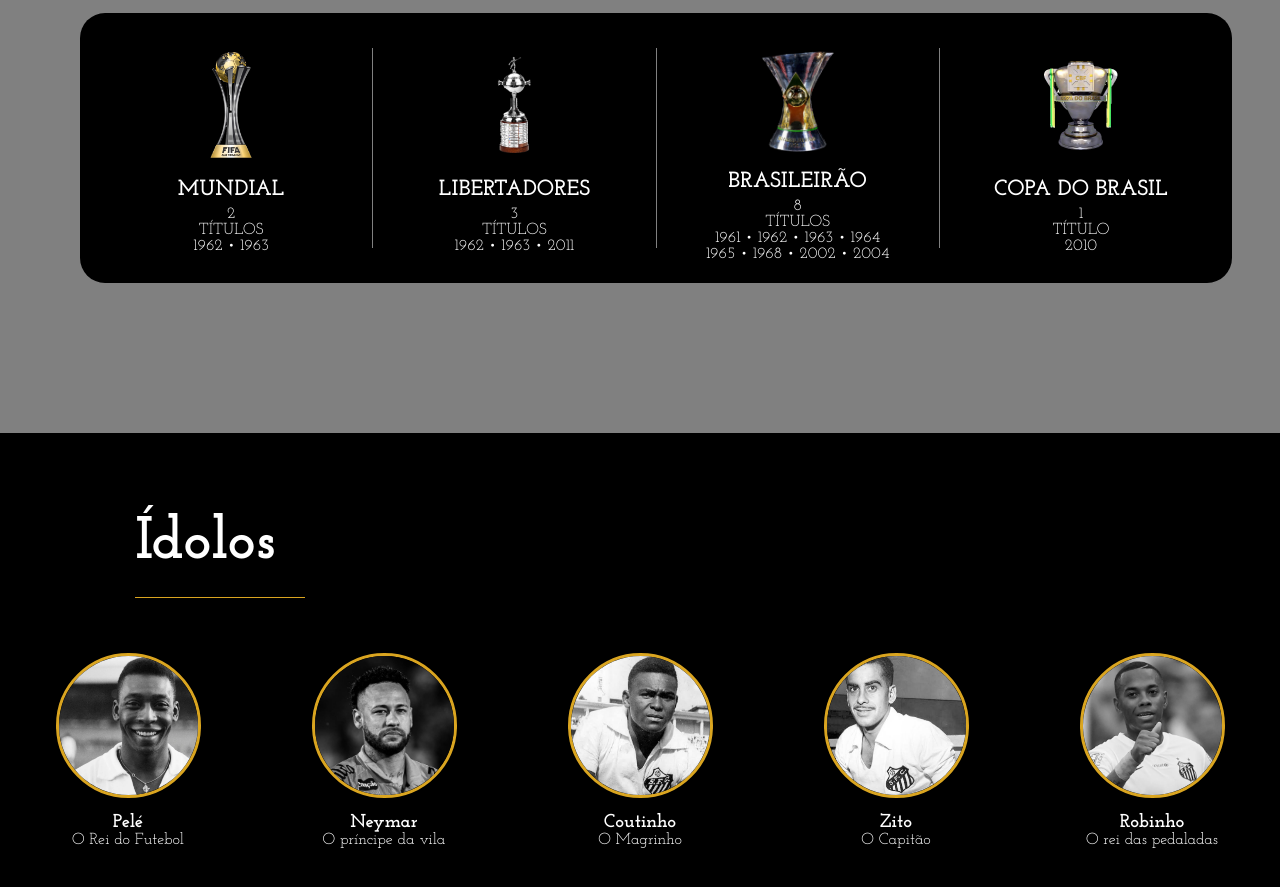
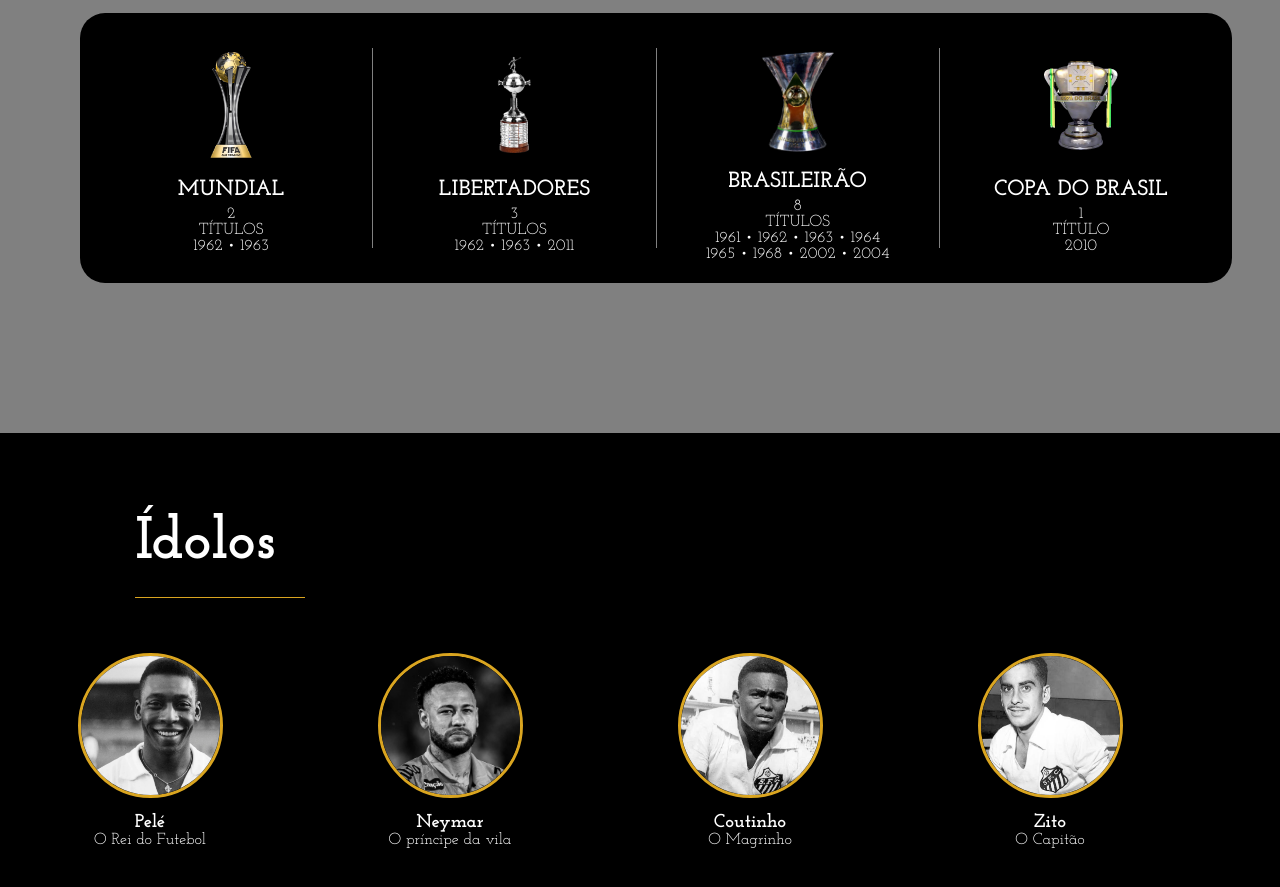
Before and after one commit to Pedro-Antunes-spt/Santos-FC, a plain HTML site: page html/home.html in a window 1280 px wide. Shown: the part 1812-2699 px from the top of the page. Drawn offline with Linux system fonts and the light colour scheme.

Commit message:
fix: Ajusta conteúdo da tela ídolos

```diff
--- a/html/home.html
+++ b/html/home.html
@@ -214,6 +214,8 @@
             </div>
         </div>
         <!-- JOGADORES -->
+
+        <div class="carrossel-idolos">
             <div class="lista-idolos">
 
                 <div class="card-idolo">
@@ -251,21 +253,35 @@
                     <p>O rei das pedaladas</p>
                 </div>
 
+                <div class="card-idolo">
+                    <img src="../img/pepe.jpg" alt="Pepe">
+
+                    <h3>Pepe</h3>
+                    <p>O canhão da vila</p>
                 </div>
 
+                <div class="card-idolo">
+                    <img src="../img/imagem_preto_e_branco.png" alt="Elano">
+
+                    <h3>Elano</h3>
+                    <p>Curinga da vila</p>
+                </div>
+            </div>
         </div>
 
 
     </section>
 
+    <section class="estadio">
 
 
 
+    </section>
 
-    </div>
 
-    </div>
     </section>
+
+
 </body>
 
 </html>
--- a/styles/home.css
+++ b/styles/home.css
@@ -235,7 +235,7 @@
 .idolos {
     width: 100%;
     height: 75vh;
-    background-color: #000;
+    background-color: black;
 }
 
 .introducao-idolo {
@@ -243,7 +243,7 @@
     font-size: 25px;
     position: relative;
     margin-left: 120px;
-
+    ;
 }
 
 .card-idolo img {
@@ -259,23 +259,49 @@
 }
 
 .card-idolo {
+    flex: 0 0 260px;
+
     display: flex;
     flex-direction: column;
     align-items: center;
-    position: relative;
 
     text-align: center;
     color: white;
-
-    flex: 1;
 }
 
 .lista-idolos {
+    display: flex;
+    flex-direction: row;
 
-
-    display: flex;
     justify-content: flex-start;
     align-items: center;
 
-    gap: 0px;
+    gap: 40px;
+    width: max-content;
 }
+
+.carrossel-idolos {
+    width: 98%;
+    margin-left: 20px;
+
+    overflow-x: auto;
+    overflow-y: hidden;
+
+    scroll-behavior: smooth;
+    scroll-snap-type: x mandatory;
+
+    padding-bottom: 20px;
+}
+
+.carrossel-idolos::-webkit-scrollbar {
+    height: 6px;
+}
+
+.carrossel-idolos::-webkit-scrollbar-thumb {
+    background-color: #c9a44c;
+    border-radius: 10px;
+}
+
+.carrossel-idolos::-webkit-scrollbar-track {
+    background-color: #333;
+}
```
Also changed, not shown: img/imagem_preto_e_branco.png (added), img/pepe.jpg (added). Lines whose indentation alone changed are shown as unchanged.
